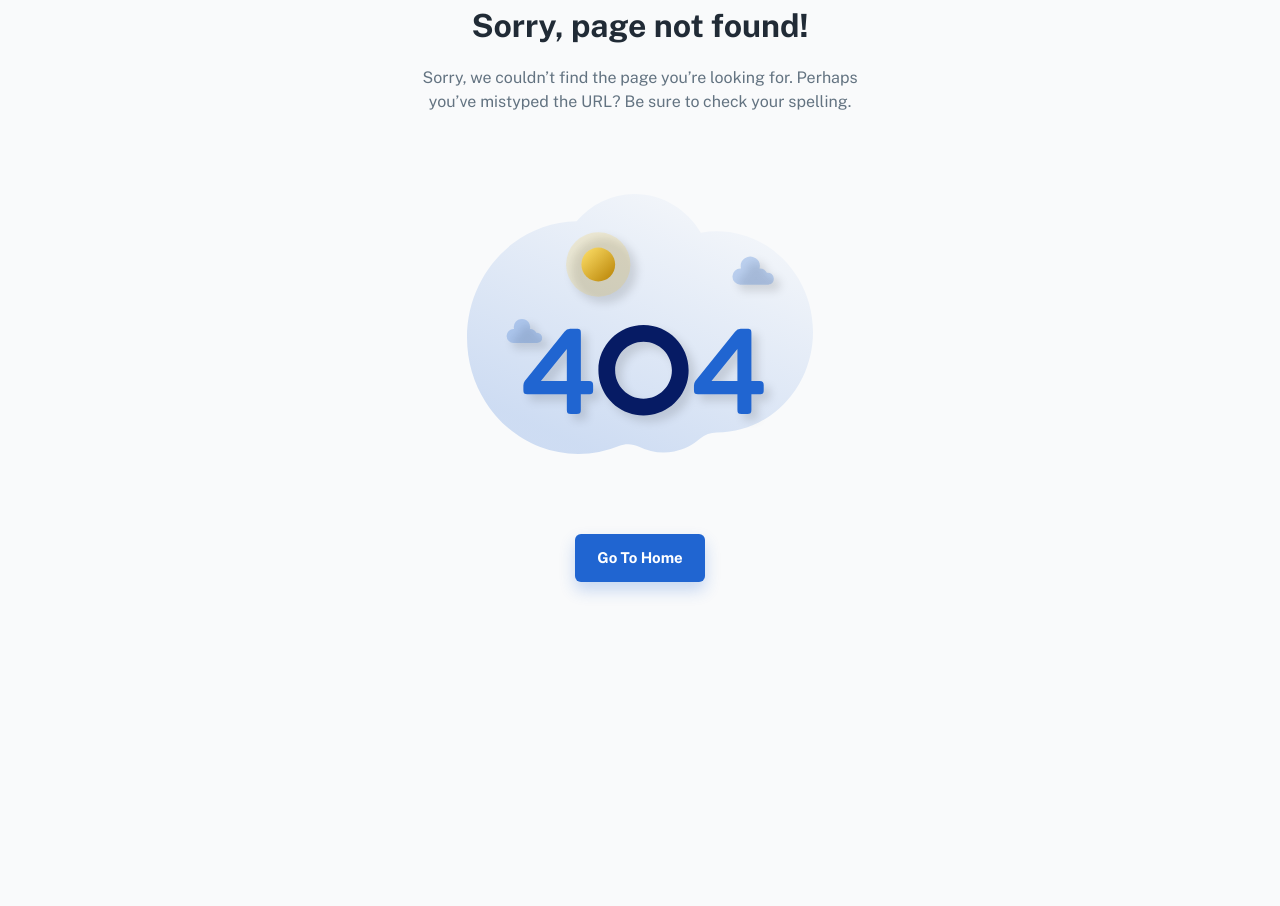
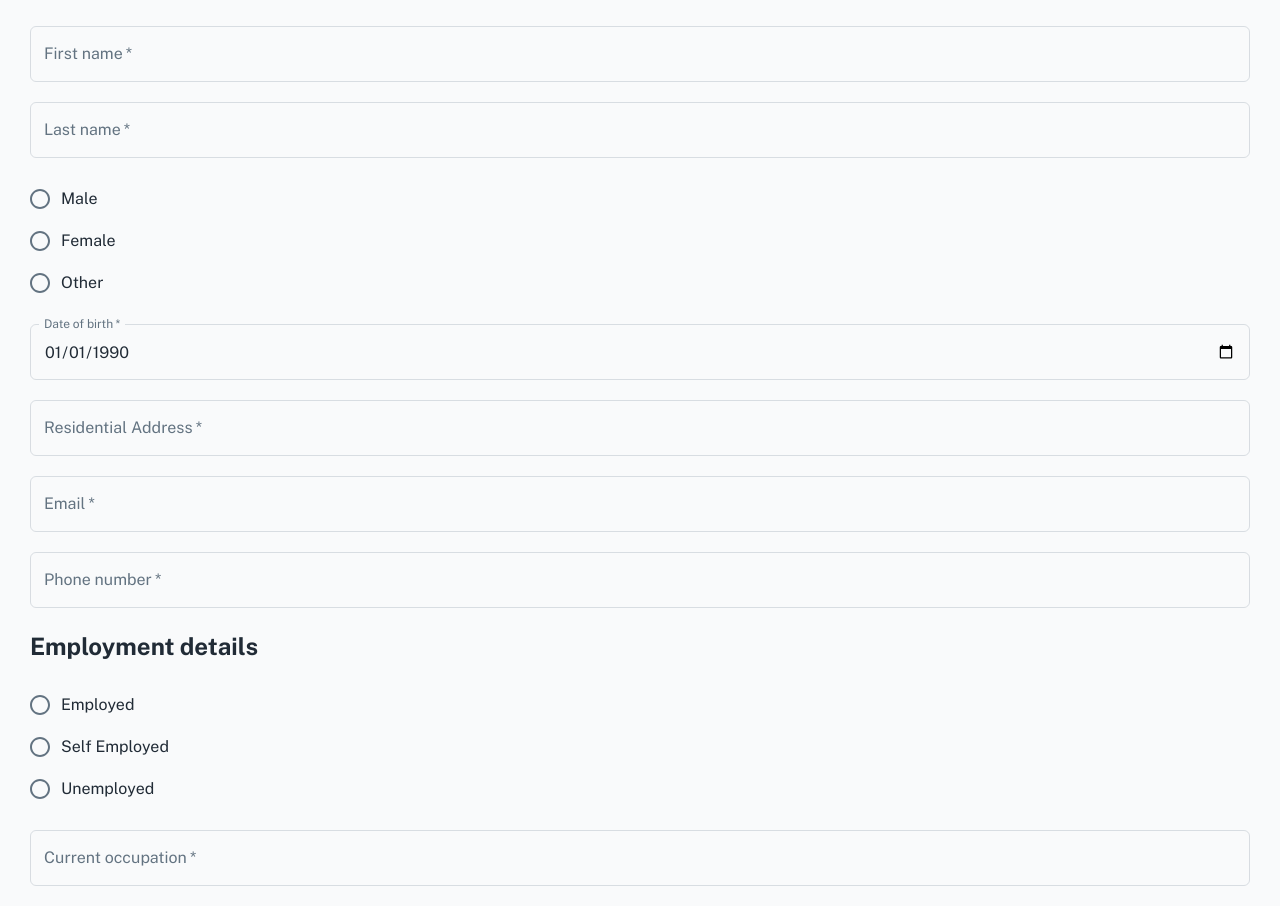
Before and after one commit to ainamaani/KimwanyiSACCOJS, a React (Create React App) app: page /SACCO/register in a window 1280 px wide. Before the commit this address led to /404. Shown: the part 108-1014 px from the top of the page. Before the commit the page ends 800 px from the top, so only its background shows below. Built offline with nearby package versions, Linux system fonts and the light colour scheme; a web font is replaced by a local one.

Commit message:
Created register page and states

```diff
--- a/src/App.js
+++ b/src/App.js
@@ -1,4 +1,4 @@
-import { BrowserRouter,Routes } from 'react-router-dom';
+import { BrowserRouter } from 'react-router-dom';
 import { HelmetProvider } from 'react-helmet-async';
 // routes
 import Router from './routes';
--- /dev/null
+++ b/src/pages/Register.js
@@ -0,0 +1,189 @@
+import { Button, FormControlLabel, Radio, RadioGroup, TextField, Typography } from "@mui/material";
+import { styled } from "@mui/system";
+import React,{useEffect,useState} from 'react';
+
+
+// Define a styled TextField component
+const StyledTextField = styled(TextField)({
+  marginTop: 20,
+  marginBottom: 20,
+  display: 'block',
+});
+
+// Define a styled RadioGroup component
+const StyledRadioGroup = styled(RadioGroup)({
+  marginTop: 20,
+  marginBottom: 20,
+
+});
+
+const StyledPageContent = styled('div')({
+    padding: '30px'
+})
+
+const MemberRegistration = () => {
+    // define default date for the date of birth
+    const defaultDate = new Date('1990-01-01').toISOString().substr(0, 10);
+    // states definition
+    const [firstName,setFirstName] = useState('');
+    const [lastName,setLastName] = useState('');
+    const [gender,setGender] = useState('');
+    const [dateOfBirth,setDateOfBirth] = useState(defaultDate);
+    const [residentialAddress,setResidentialAddress] = useState('');
+    const [email,setEmail] = useState('');
+    const [phoneNumber,setPhoneNumber] = useState('');
+    const [employmentStatus,setEmploymentStatus] = useState('');
+    const [currentOccupation,setCurrentOccupation] = useState('');
+    const [employerName,setEmployerName] = useState('');
+    const [employerEmail,setEmployerEmail] = useState('');
+    const [employerPhoneNumber,setEmployerPhoneNumber] = useState('');
+    const [nextOfKin,setNextOfKin] = useState('');
+    const [nextOfKinEmail,setNextOfKinEmail] = useState('');
+    const [nextOfKinPhoneNumber,setNextOfKinPhoneNumber] = useState('');
+
+    // function to handle member application
+    const handleMemberApplication = (e) =>{
+        e.preventDefault();
+        console.log("form submitted");
+        console.log(
+            firstName,lastName,email,dateOfBirth,residentialAddress,gender,phoneNumber,
+            employmentStatus,employerName,employerEmail,employerPhoneNumber,nextOfKin,
+            nextOfKinEmail,nextOfKinPhoneNumber
+        )
+    }
+
+    return (
+        <StyledPageContent>
+            <Typography variant="h3">Kimwanyi SACCO Member Registration Form</Typography>
+            <form noValidate autoComplete="off" onSubmit={handleMemberApplication}>
+                {/* SECTION 1 */}
+                <Typography variant="h4">Personal Data</Typography>
+                <StyledTextField
+                label="First name"
+                variant="outlined"
+                fullWidth required
+                value={firstName}
+                onChange={(e)=> {setFirstName(e.target.value)}}
+                />
+                <StyledTextField
+                label="Last name"
+                variant="outlined"
+                fullWidth required
+                value={lastName}
+                onChange={(e)=> {setLastName(e.target.value)}}
+                />
+                <StyledRadioGroup value={gender} onChange={(e)=> {setGender(e.target.value)}}>
+                    <FormControlLabel value="Male" control={<Radio />} label="Male" />
+                    <FormControlLabel value="Female" control={<Radio />} label="Female" />
+                    <FormControlLabel value="Other" control={<Radio />} label="Other" />
+                </StyledRadioGroup>
+                <StyledTextField
+                label="Date of birth"
+                variant="outlined"
+                fullWidth required
+                value={dateOfBirth}
+                onChange={(e)=> {setDateOfBirth(e.target.value)}}
+                type="date"
+                InputLabelProps={{
+                    shrink: true,
+                }}
+                />
+                <StyledTextField
+                label="Residential Address"
+                variant="outlined"
+                fullWidth required
+                value={residentialAddress}
+                onChange={(e)=> {setResidentialAddress(e.target.value)}}
+                />
+                <StyledTextField
+                label="Email"
+                variant="outlined"
+                fullWidth required
+                value={email}
+                onChange={(e)=> {setEmail(e.target.value)}}
+                />
+                <StyledTextField
+                label="Phone number"
+                variant="outlined"
+                fullWidth required
+                value={phoneNumber}
+                onChange={(e)=> {setPhoneNumber(e.target.value)}}
+                />
+                {/* SECTION 2 */}
+                <Typography variant="h4">Employment details</Typography>
+                <StyledRadioGroup value={employmentStatus} onChange={(e)=>{setEmploymentStatus(e.target.value)}}>
+                    <FormControlLabel
+                        value="Employed"
+                        control={<Radio />}
+                        label="Employed"
+                    />
+                    <FormControlLabel
+                        value="Self Employed"
+                        control={<Radio />}
+                        label="Self Employed"
+                    />
+                    <FormControlLabel
+                        value="Unemployed"
+                        control={<Radio />}
+                        label="Unemployed"
+                    />
+                </StyledRadioGroup>
+                <StyledTextField
+                label="Current occupation"
+                variant="outlined"
+                fullWidth required
+                value={currentOccupation}
+                onChange={(e)=> {setCurrentOccupation(e.target.value)}}
+                />
+                <StyledTextField
+                label="Employer name"
+                variant="outlined"
+                fullWidth required
+                value={employerName}
+                onChange={(e)=> {setEmployerName(e.target.value)}}
+                />
+                <StyledTextField
+                label="Employer email"
+                variant="outlined"
+                fullWidth required
+                value={employerEmail}
+                onChange={(e)=> {setEmployerEmail(e.target.value)}}
+                />
+                <StyledTextField
+                label="Employer Phone number"
+                variant="outlined"
+                fullWidth required
+                value={employerPhoneNumber}
+                onChange={(e)=> {setEmployerPhoneNumber(e.target.value)}}
+                />
+                {/* SECTION 3 */}
+                <Typography variant="h4">Next of kin details</Typography>
+                <StyledTextField
+                label="Next of Kin"
+                variant="outlined"
+                fullWidth required
+                value={nextOfKin}
+                onChange={(e)=> {setNextOfKin(e.target.value)}}
+                />
+                <StyledTextField
+                label="Next of Kin Email"
+                variant="outlined"
+                fullWidth required
+                value={nextOfKinEmail}
+                onChange={(e)=> {setNextOfKinEmail(e.target.value)}}
+                />
+                <StyledTextField
+                label="Next of Kin Phone number"
+                variant="outlined"
+                fullWidth required
+                value={nextOfKinPhoneNumber}
+                onChange={(e)=> {setNextOfKinPhoneNumber(e.target.value)}}
+                />
+                <Button variant="contained" type="submit"
+                >Apply</Button>
+            </form>
+        </StyledPageContent>
+    );
+};
+
+export default MemberRegistration;
--- a/src/routes.js
+++ b/src/routes.js
@@ -9,6 +9,7 @@ import LoginPage from './pages/LoginPage';
 import Page404 from './pages/Page404';
 import ProductsPage from './pages/ProductsPage';
 import DashboardAppPage from './pages/DashboardAppPage';
+import MemberRegistration from './pages/Register';
 
 // ----------------------------------------------------------------------
 
@@ -30,6 +31,10 @@ export default function Router() {
       element: <LoginPage />,
     },
     {
+      path: '/SACCO/register',
+      element: <MemberRegistration />,
+    },
+    {
       element: <SimpleLayout />,
       children: [
         { element: <Navigate to="/dashboard/app" />, index: true },
```
